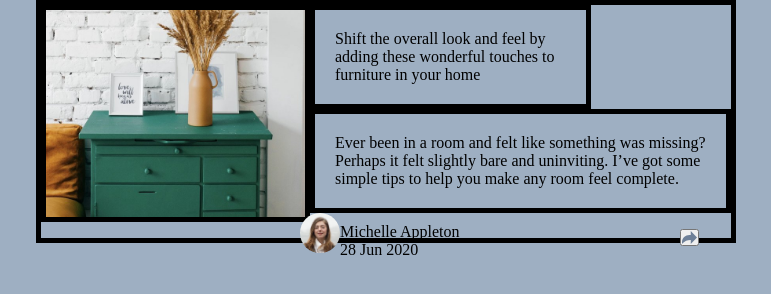
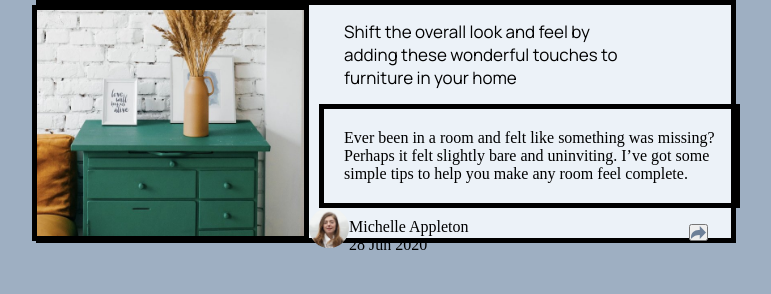
Before and after one commit to FrancisoRocha/article-preview-component, a plain HTML site: page index.html in a window 1280 px wide. Shown: the whole page, without its empty margins (254-1025 px from the left). Drawn offline with Linux system fonts and the light colour scheme.

Commit message:
three commit

```diff
--- a/style.css
+++ b/style.css
@@ -26,18 +26,20 @@ body{
     justify-content: center;
     align-items: flex-start;
     border: 5px solid #000;
+    background-color: var(--background-card);
 }
 .img_card .img__mueble{
-    width: 100%;
-    height: auto;
+    width: 267px;
+    height: 226px;
     border: 5px solid #000;
 }
 .card_conte .text{
     display: flex;
-    width: 231px;
-    padding: 20px;
-    margin-left: 10px;
-    border: 5px solid #000;
+    width: 300px;
+    padding: 15px;
+    font-size: 17px;
+    margin-left: 20px;
+    font-family: 'Manrope-Varible';
 }
 .card_conte .text-2{
     width: 371px;
```
